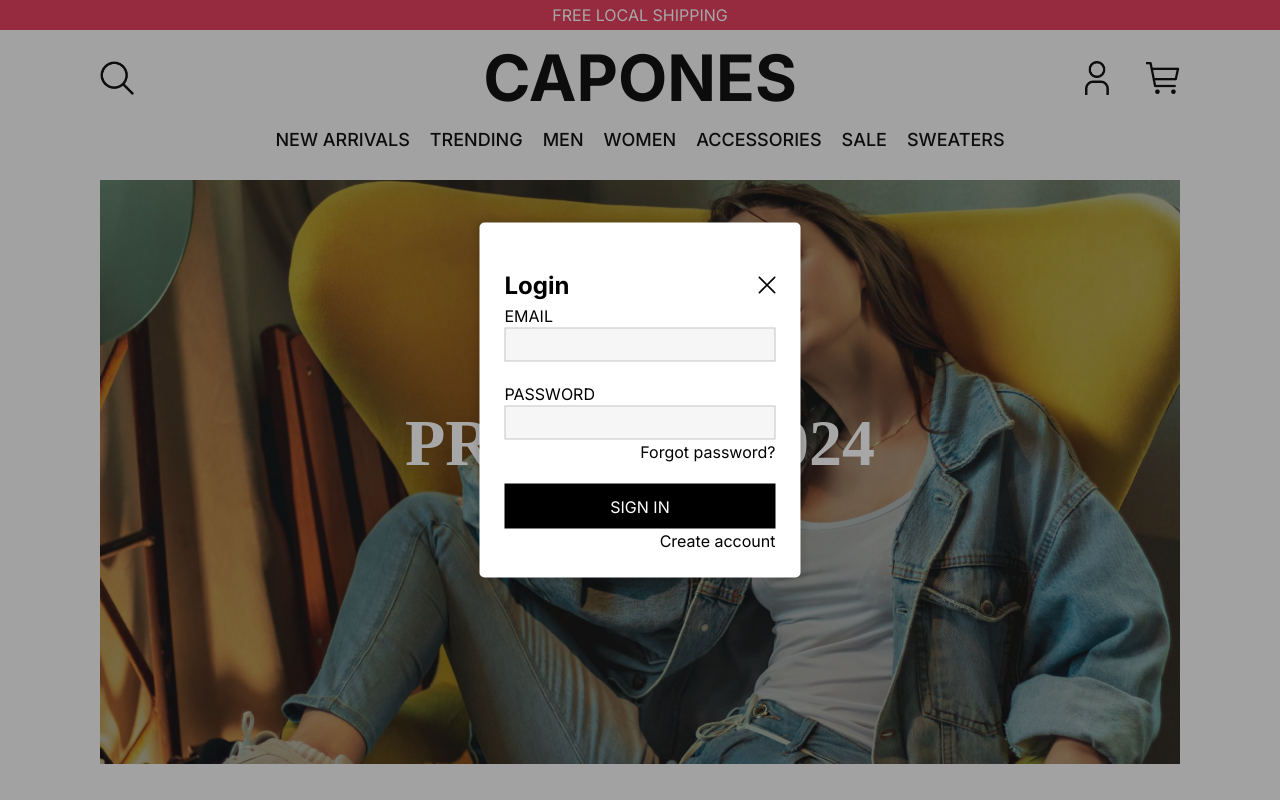
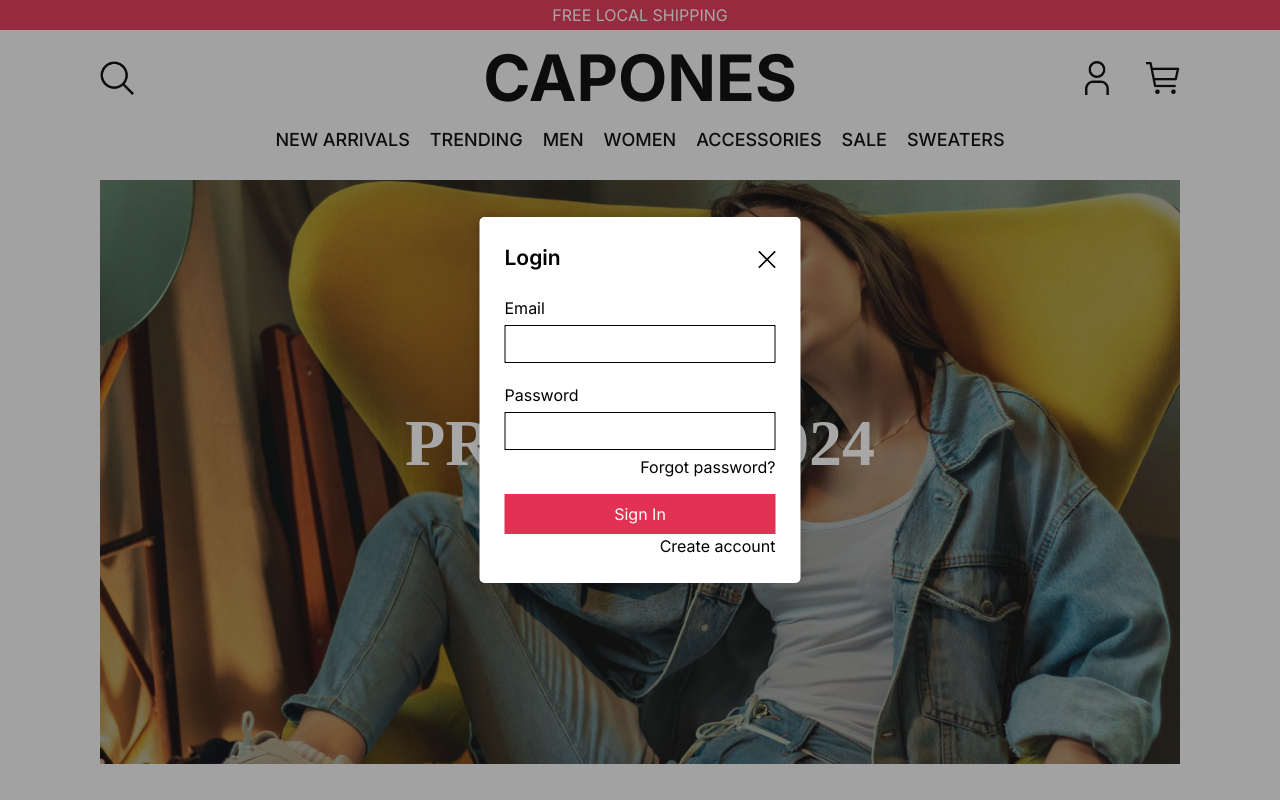
Before and after one commit to evanckennedy/capones, a React (Vite) app: page / in a window 1280 px wide. Both pictures are taken after a click on the button 1097 px from the left and 78 px from the top of the page. Shown: the top 800 px of the page. Built offline with nearby package versions, Linux system fonts and the light colour scheme; no server answers; a web font is replaced by a local one.

Commit message:
fixing sign in modal. finish sign button

```diff
--- a/src/components/Header.jsx
+++ b/src/components/Header.jsx
@@ -105,14 +105,14 @@ export default function Header() {
                     <h2>Login</h2>
                     <button onClick={closeModal} className='close-modal'></button>
                   </div>
-                  <p>EMAIL</p>
+                  <p>Email</p>
                   <input type='text' value={email} onChange={e => setEmail(e.target.value)}></input>
                   <div className='modal-password-section'>
-                    <p>PASSWORD</p>
+                    <p>Password</p>
                   </div>
                   <input type='password' value={password} onChange={e => setPassword(e.target.value)}></input>
                   <p className='pointer-text'>Forgot password?</p>
-                  <button className='modal-signin-btn' onClick={validateForm}>SIGN IN</button>
+                  <button className='modal-signin-btn' onClick={validateForm}>Sign In</button>
                   <p className='error message'>{errorMessage}</p>
                   <p className='pointer-text'>Create account</p>
                 </div>
--- a/src/style/index.css
+++ b/src/style/index.css
@@ -102,7 +102,9 @@ body {
   opacity: 1;
 
 
-/* Header Actual */}
+  /* Header Actual */
+}
+
 .header {
   height: 120px;
   width: 100%;
@@ -128,7 +130,7 @@ body {
   gap: 20px;
 }
 
-.header-tags h2{
+.header-tags h2 {
   font-size: 18px;
   font-weight: 500;
   cursor: pointer;
@@ -146,7 +148,7 @@ body {
   position: absolute;
   background-color: var(--white);
   width: fit-content;
-  box-shadow: 0px 8px 16px 0px rgba(0,0,0,0.2);
+  box-shadow: 0px 8px 16px 0px rgba(0, 0, 0, 0.2);
   z-index: 1;
 
   ul {
@@ -202,7 +204,7 @@ body {
 
 }
 
-.search-btn{
+.search-btn {
   background-image: url("../media/icon-search.png");
 }
 
@@ -210,12 +212,12 @@ body {
   background-image: url("../media/icon-search-white.png");
 }
 
-.open-modal{
+.open-modal {
   background-image: url("../media/icon-sign-in.png");
   margin-right: 10px;
 }
 
-.cart-btn{
+.cart-btn {
   background-image: url("../media/icon-cart.png");
 }
 
@@ -254,7 +256,7 @@ body {
   background-color: var(--white);
 
 
-  &:focus{
+  &:focus {
     outline: none;
   }
 }
@@ -280,13 +282,24 @@ body {
   border-radius: 5px;
   box-shadow: 0 0 10px rgba(0, 0, 0, 0.2);
 
-  input[type=text], input[type=password] {
+  input[type=text],
+  input[type=password] {
     width: 100%;
     padding-left: 10px;
-    height: 34px;
-    border: 1px solid rgb(0, 0, 0, 0.2);
+    height: 38px;
+    border: 1px solid var(--black);
     font-size: 18px;
-    background-color: var(--background-main);
+    background-color: var(--white);
+    margin-top: 5px;
+  }
+
+  input[type=text]:focus,
+  input[type=password]:focus {
+    outline: none;
+  }
+
+  input[type='password']+.pointer-text {
+    margin-top: 5px;
   }
 
   div {
@@ -299,21 +312,22 @@ body {
     width: 100%;
     display: flex;
     justify-content: space-between;
+    margin-top: 0;
+    margin-bottom: 20px;
+
+    h2 {
+      font-weight: 600;
+      font-size: 21px;
+    }
   }
 
   .modal-signin-btn {
     width: 100%;
-    height: 45px;
-    background-color: var(--black);
+    height: 40px;
+    background-color: var(--pinkish-red);
     color: var(--white);
-    margin-top: 20px;
+    margin-top: 15px;
     transition: all ease 0.8s;
-
-    &:hover {
-      box-shadow: inset 500px 0 0 0 var(--black-hover);
-  }
-
-
   }
 
   .pointer-text {
@@ -326,10 +340,10 @@ body {
     background-image: url("../media/close.png");
     background-color: transparent;
   }
+
   .pointer-text {
     cursor: pointer;
   }
-
 }
 
 .transparent-layer {
@@ -368,7 +382,8 @@ body {
     color: var(--white);
   }
 
-  a, a:visited {
+  a,
+  a:visited {
     color: inherit;
     text-decoration: none;
   }
@@ -425,9 +440,7 @@ body {
   }
 }
 
-.product-sold-out {
-
-}
+.product-sold-out {}
 
 
 .sold-out-banner {
@@ -447,9 +460,7 @@ body {
 
 
 
-.product-information {
-
-}
+.product-information {}
 
 
 .product-rating {
@@ -458,8 +469,9 @@ body {
   font-size: 14px;
   line-height: 14px;
   align-items: center;
+
   img {
-    height:30px;
+    height: 30px;
     width: 30px;
   }
 }
@@ -558,7 +570,7 @@ body {
 
 
   div {
-    height:50px;
+    height: 50px;
     width: 50px;
     background-color: var(--white);
     border: 2px solid black;
@@ -722,15 +734,18 @@ body {
   align-items: center;
   border-bottom: 2px solid var(--black);
   margin-top: 7px;
+
   input[type=text] {
     flex-grow: 1;
     border: none;
     font-size: 15px;
     background-color: var(--background-main);
   }
+
   input[type=text]:focus {
     outline: none;
   }
+
   button {
     background-color: var(--button-color);
     color: var(--text-color);
@@ -740,7 +755,8 @@ body {
   }
 }
 
-.footer-language-select, .footer-copywrite {
+.footer-language-select,
+.footer-copywrite {
   display: flex;
   justify-content: center;
   margin-top: 35px;
@@ -777,20 +793,24 @@ body {
   background-size: cover;
   background-position: center;
   color: var(--white);
+
   .not-found-content {
     display: flex;
     flex-direction: column;
     justify-content: center;
     align-items: center;
     gap: 20px;
+
     h1 {
       font-size: 200px;
       line-height: 1;
     }
+
     p {
       font-size: 20px;
       margin-top: -10px;
     }
+
     button {
       background-color: var(--pinkish-red);
       color: var(--white);
@@ -812,7 +832,8 @@ body {
   margin-bottom: var(--vertical-section-spacings);
 }
 
-.product-toolbar, .grid-container {
+.product-toolbar,
+.grid-container {
   font-family: "Inter", sans-serif;
 }
 
@@ -859,7 +880,8 @@ body {
   grid-template-columns: repeat(4, minmax(0, 1fr));
   gap: 30px;
 
-  a, a:visited {
+  a,
+  a:visited {
     color: inherit;
     text-decoration: none;
   }
@@ -901,7 +923,7 @@ body {
     font-weight: 500;
     /* Enables the use of -webkit-line-clamp and -webkit-box-orient */
     display: -webkit-box;
-      /* Limits the element to a maximum of 2 lines */
+    /* Limits the element to a maximum of 2 lines */
     -webkit-line-clamp: 2;
     /* Defines the block progression, vertical means it stacks blocks vertically */
     -webkit-box-orient: vertical;
@@ -965,8 +987,9 @@ body {
   height: 250px;
   object-fit: contain;
 }
-.gallery-image:hover{
-    transform: scale(1.02, 1.02);
+
+.gallery-image:hover {
+  transform: scale(1.02, 1.02);
 }
 
 
@@ -1122,14 +1145,14 @@ body {
 
 .order-service {
   text-decoration: none;
-  color:  var(--dark-gray);
+  color: var(--dark-gray);
   font-weight: 400;
   font-size: 16px;
 }
 
 .order-value {
   text-decoration: none;
-  color:  var(--black);
+  color: var(--black);
   font-weight: 400;
   font-size: 16px;
 }
@@ -1142,7 +1165,7 @@ body {
 }
 
 .bold-text-total {
-  color:  var(--black);
+  color: var(--black);
   font-size: 21px;
   font-weight: 700;
 }
@@ -1174,9 +1197,10 @@ body {
   width: 55px;
 }
 
-.checkout-bottom-text, .returnPolicy {
+.checkout-bottom-text,
+.returnPolicy {
   text-decoration: none;
-  color:  var(--dark-gray);
+  color: var(--dark-gray);
   font-weight: 400;
   font-size: 16px;
 }
@@ -1201,6 +1225,7 @@ body {
   0% {
     background-position: -468px 0;
   }
+
   100% {
     background-position: 468px 0;
   }
```
